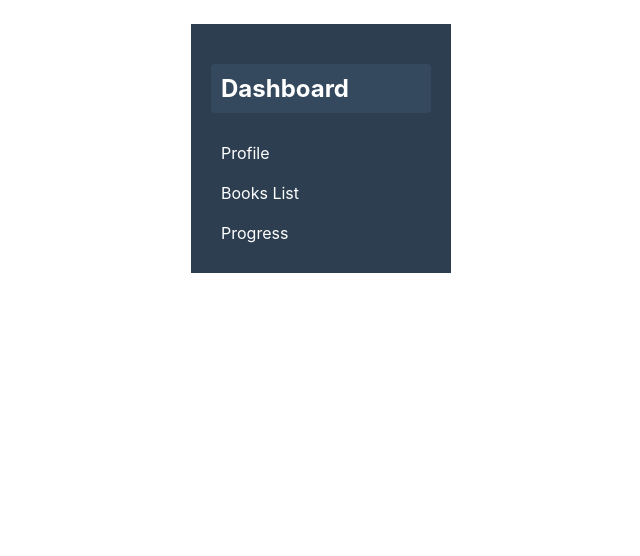
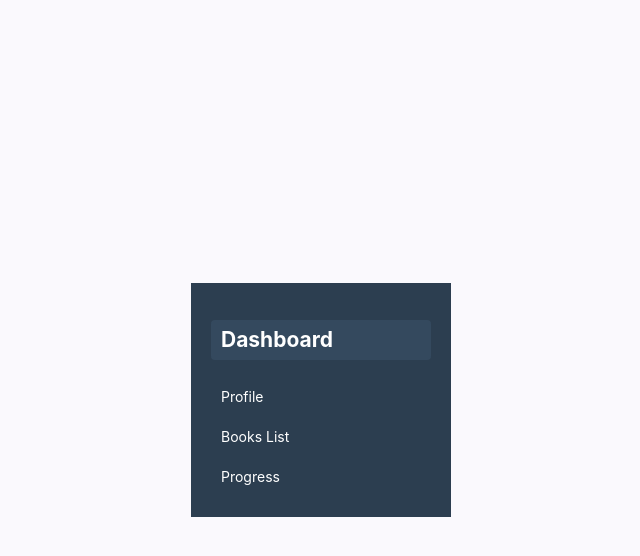
Before and after one commit to atikahadzman/book-frontend, an Angular app: page / in a window 1280 px wide. Shown: the top 556 px of the page, without its empty margins (319-959 px from the left). Built offline with nearby package versions, Linux system fonts and the light colour scheme.

Commit message:
install angular material library

```diff
--- a/angular.json
+++ b/angular.json
@@ -25,6 +25,7 @@
               }
             ],
             "styles": [
+              "src/material-theme.scss",
               "src/styles.css"
             ]
           },
--- a/package.json
+++ b/package.json
@@ -23,10 +23,12 @@
   "private": true,
   "packageManager": "npm@11.6.2",
   "dependencies": {
+    "@angular/cdk": "^21.0.5",
     "@angular/common": "^21.0.0",
     "@angular/compiler": "^21.0.0",
     "@angular/core": "^21.0.0",
     "@angular/forms": "^21.0.0",
+    "@angular/material": "^21.0.5",
     "@angular/platform-browser": "^21.0.0",
     "@angular/router": "^21.0.0",
     "rxjs": "~7.8.0",
--- a/src/index.html
+++ b/src/index.html
@@ -6,6 +6,8 @@
   <base href="/">
   <meta name="viewport" content="width=device-width, initial-scale=1">
   <link rel="icon" type="image/x-icon" href="favicon.ico">
+  <link href="https://fonts.googleapis.com/css2?family=Roboto:wght@300;400;500&display=swap" rel="stylesheet">
+  <link href="https://fonts.googleapis.com/icon?family=Material+Icons" rel="stylesheet">
 </head>
 <body>
   <app-root></app-root>
--- /dev/null
+++ b/src/material-theme.scss
@@ -0,0 +1,37 @@
+
+// Include theming for Angular Material with `mat.theme()`.
+// This Sass mixin will define CSS variables that are used for styling Angular Material
+// components according to the Material 3 design spec.
+// Learn more about theming and how to use it for your application's
+// custom components at https://material.angular.dev/guide/theming
+@use '@angular/material' as mat;
+
+html {
+  height: 100%;
+  @include mat.theme((
+    color: (
+      primary: mat.$azure-palette,
+      tertiary: mat.$blue-palette,
+    ),
+    typography: Roboto,
+    density: 0,
+  ));
+}
+
+body {
+  // Default the application to a light color theme. This can be changed to
+  // `dark` to enable the dark color theme, or to `light dark` to defer to the
+  // user's system settings.
+  color-scheme: light;
+
+  // Set a default background, font and text colors for the application using
+  // Angular Material's system-level CSS variables. Learn more about these
+  // variables at https://material.angular.dev/guide/system-variables
+  background-color: var(--mat-sys-surface);
+  color: var(--mat-sys-on-surface);
+  font: var(--mat-sys-body-medium);
+
+  // Reset the user agent margin.
+  margin: 0;
+  height: 100%;
+}
```
Also changed, not shown: 1 other file (tests, documents, lock files or other folders).
